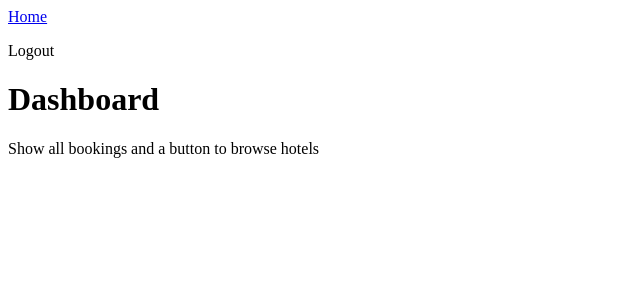
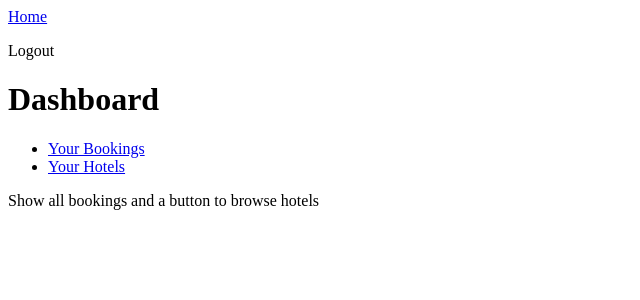
Before and after one commit to UtkarshSingh22/Marketplace-app, a React (Create React App) app in the folder client/: page /dashboard in a window 1280 px wide. Shown: the top 300 px of the page, without its empty margins (0-640 px from the left). Built offline with nearby package versions, Linux system fonts and the light colour scheme; sample sign-in values are in the browser's storage.

Commit message:
Add dashboard navigation

```diff
--- a/client/src/components/DashboardNav.js
+++ b/client/src/components/DashboardNav.js
@@ -0,0 +1,16 @@
+import { Link } from "react-router-dom";
+
+const DashboardNav = () => {
+    return (
+        <ul>
+            <li>
+                <Link to="/dashboard">Your Bookings</Link>
+            </li>
+            <li>
+                <Link to="/dashboard/seller">Your Hotels</Link>
+            </li>
+        </ul>
+    );
+};
+
+export default DashboardNav;
--- a/client/src/components/LoginForm.js
+++ b/client/src/components/LoginForm.js
@@ -23,9 +23,7 @@ const LoginForm = ({
                 value={passwordInput}
             />
 
-            <button disabled={!emailInput || !passwordInput} type="submit">
-                Sign up
-            </button>
+            <button type="submit">Sign in</button>
         </form>
     );
 };
--- a/client/src/user/Dashboard.js
+++ b/client/src/user/Dashboard.js
@@ -1,9 +1,12 @@
 import { Fragment } from "react";
+import DashboardNav from "../components/DashboardNav";
 
 const Dashboard = () => {
     return (
         <Fragment>
             <h1>Dashboard</h1>
+
+            <DashboardNav />
             <div>
                 <p>Show all bookings and a button to browse hotels</p>
             </div>
```
Also changed, not shown: 2 other files (tests, documents, lock files or other folders).
